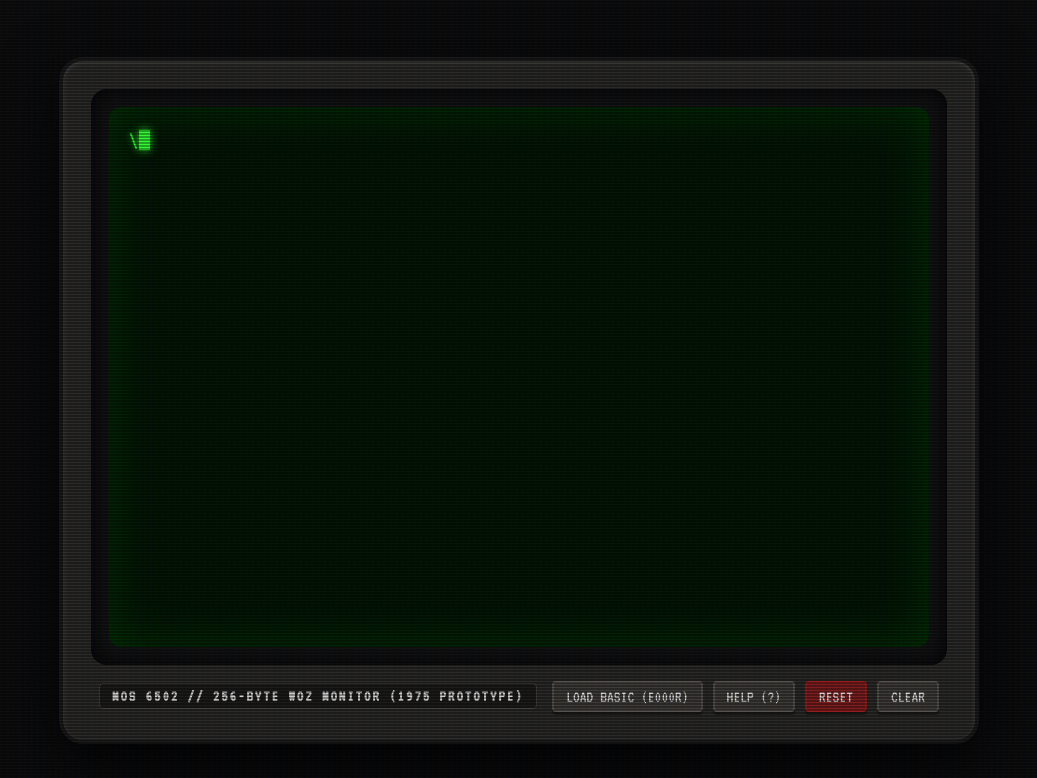
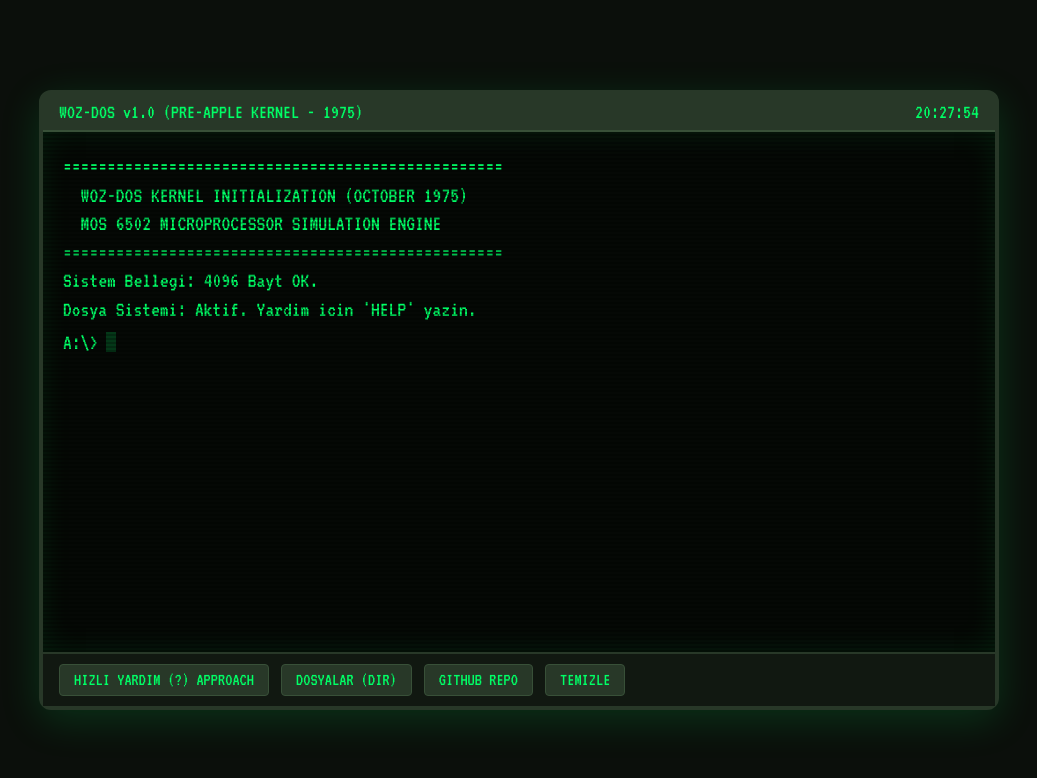
Before and after one commit to Muhammed3000-beep/APPLE, a plain HTML site: page index.html in a window 1280 px wide. Shown: the top 778 px of the page, without its empty margins (121-1158 px from the left). Drawn offline with Linux system fonts and the light colour scheme.

Commit message:
Update index.html

```diff
--- a/index.html
+++ b/index.html
@@ -3,21 +3,18 @@
 <head>
 <meta charset="UTF-8">
 <meta name="viewport" content="width=device-width, initial-scale=1.0">
-<title>WOZ-MON // PRE-APPLE I ROM MONITOR (1975)</title>
+<title>WOZ-DOS // 1975 RETRO KERNEL & SHELL</title>
 <style>
   @import url('https://fonts.googleapis.com/css2?family=VT323&display=swap');
 
-  * {
-    box-sizing: border-box;
-    user-select: none;
-  }
+  * { box-sizing: border-box; user-select: none; }
 
   body {
-    background-color: #0d0d0d;
-    color: #33ff33;
-    font-family: 'VT323', 'Courier New', monospace;
+    background-color: #0b0f0b;
+    color: #00ff66;
+    font-family: 'VT323', monospace;
     margin: 0;
-    padding: 0;
+    padding: 20px;
     display: flex;
     justify-content: center;
     align-items: center;
@@ -25,405 +22,232 @@
     overflow: hidden;
   }
 
-  .monitor-casing {
-    background: #2b2927;
-    padding: 28px;
-    border-radius: 24px;
-    box-shadow: 0 20px 60px rgba(0,0,0,0.9), inset 0 2px 5px rgba(255,255,255,0.15);
-    border: 4px solid #1a1918;
-    width: 95vw;
-    max-width: 920px;
+  .desktop {
+    background: #182018;
+    border: 4px solid #283828;
+    border-radius: 12px;
+    width: 100%;
+    max-width: 960px;
+    height: 620px;
+    display: flex;
+    flex-direction: column;
+    box-shadow: 0 10px 40px rgba(0,255,102,0.15);
   }
 
-  .bezel {
-    background: #141414;
-    padding: 18px;
-    border-radius: 16px;
-    box-shadow: inset 0 0 25px #000;
-    position: relative;
+  .header-bar {
+    background: #283828;
+    color: #00ff66;
+    padding: 8px 16px;
+    font-size: 20px;
+    display: flex;
+    justify-content: space-between;
+    align-items: center;
+    border-bottom: 2px solid #385038;
   }
 
-  .crt {
-    background-color: #031403;
-    border-radius: 12px;
+  .terminal-screen {
+    flex: 1;
+    background-color: #050805;
     padding: 20px;
-    height: 540px;
     overflow-y: auto;
+    font-size: 22px;
+    line-height: 1.3;
     position: relative;
-    box-shadow: inset 0 0 50px rgba(0, 255, 0, 0.15);
-    text-shadow: 0 0 6px rgba(51, 255, 51, 0.75);
-    font-size: 22px;
-    line-height: 1.25;
-    letter-spacing: 1px;
+    box-shadow: inset 0 0 30px rgba(0,255,102,0.1);
   }
 
-  /* Scanlines */
-  .crt::before {
+  /* CRT Scanlines */
+  .terminal-screen::before {
     content: " ";
     display: block;
-    position: fixed;
+    position: absolute;
     top: 0; left: 0; bottom: 0; right: 0;
-    background: linear-gradient(rgba(18, 16, 16, 0) 50%, rgba(0, 0, 0, 0.35) 50%), linear-gradient(90deg, rgba(255, 0, 0, 0.04), rgba(0, 255, 0, 0.02), rgba(0, 0, 255, 0.04));
-    z-index: 10;
-    background-size: 100% 3px, 6px 100%;
+    background: linear-gradient(rgba(18,16,16,0) 50%, rgba(0,0,0,0.25) 50%);
+    background-size: 100% 4px;
+    z-index: 5;
     pointer-events: none;
   }
 
-  .crt::-webkit-scrollbar {
-    width: 8px;
-  }
-  .crt::-webkit-scrollbar-thumb {
-    background: #1f7a1f;
-  }
-
-  .output-line {
-    white-space: pre-wrap;
-    word-break: break-all;
-    margin: 0;
-  }
+  .line { white-space: pre-wrap; word-break: break-all; margin: 0; }
 
   .input-row {
     display: flex;
     align-items: center;
+    margin-top: 4px;
   }
 
-  .prompt-char {
-    margin-right: 4px;
-  }
+  .prompt { margin-right: 6px; color: #00ff66; }
 
-  #cmd-input {
+  #cli-input {
     background: transparent;
     border: none;
-    color: #33ff33;
-    font-family: 'VT323', 'Courier New', monospace;
+    color: #00ff66;
+    font-family: 'VT323', monospace;
     font-size: 22px;
     outline: none;
     width: 100%;
-    text-transform: uppercase;
-    text-shadow: 0 0 6px rgba(51, 255, 51, 0.75);
     caret-color: transparent;
   }
 
   .cursor {
     display: inline-block;
-    width: 11px;
+    width: 10px;
     height: 20px;
-    background-color: #33ff33;
-    animation: blink 0.8s steps(2, start) infinite;
+    background-color: #00ff66;
+    animation: blink 0.8s infinite;
     vertical-align: middle;
-    margin-left: -4px;
-    box-shadow: 0 0 8px #33ff33;
+    margin-left: 2px;
   }
 
-  @keyframes blink {
-    to { visibility: hidden; }
+  @keyframes blink { 0%, 100% { opacity: 1; } 50% { opacity: 0; } }
+
+  .taskbar {
+    background: #111811;
+    padding: 10px 16px;
+    display: flex;
+    gap: 12px;
+    border-top: 2px solid #283828;
   }
 
-  .hardware-bar {
-    display: flex;
-    justify-content: space-between;
-    align-items: center;
-    margin-top: 16px;
-    padding: 0 8px;
-    color: #a8a29e;
-    font-size: 16px;
+  button.sys-btn {
+    background: #283828;
+    color: #00ff66;
+    border: 1px solid #385038;
+    padding: 6px 14px;
+    font-family: 'VT323', monospace;
+    font-size: 18px;
+    cursor: pointer;
+    border-radius: 4px;
   }
-
-  .badge {
-    background: #1c1a18;
-    border: 1px solid #44403c;
-    padding: 4px 12px;
-    border-radius: 4px;
-    letter-spacing: 2px;
-    color: #d6d3d1;
-    font-weight: bold;
-  }
-
-  .hw-buttons {
-    display: flex;
-    gap: 10px;
-  }
-
-  button.hw-btn {
-    background: #3f3b37;
-    color: #e7e5e4;
-    border: 2px solid #57534e;
-    border-radius: 4px;
-    padding: 5px 12px;
-    font-family: 'VT323', monospace;
-    font-size: 17px;
-    cursor: pointer;
-    box-shadow: 0 3px 0 #1c1917;
-    transition: all 0.05s;
-  }
-
-  button.hw-btn:active {
-    transform: translateY(3px);
-    box-shadow: 0 0 0 #1c1917;
-  }
-
-  button.hw-btn.reset {
-    background: #7f1d1d;
-    border-color: #991b1b;
-  }
+  button.sys-btn:hover { background: #385038; }
 </style>
 </head>
 <body>
 
-<div class="monitor-casing">
-  <div class="bezel">
-    <div class="crt" id="terminal" onclick="document.getElementById('cmd-input').focus()">
-      <div id="output"></div>
-      <div class="input-row">
-        <span class="prompt-char" id="prompt-symbol">\</span>
-        <span id="typed-text"></span><span class="cursor"></span>
-        <input type="text" id="cmd-input" autocomplete="off" autocorrect="off" autocapitalize="characters" spellcheck="false" autofocus>
-      </div>
+<div class="desktop">
+  <div class="header-bar">
+    <span>WOZ-DOS v1.0 (PRE-APPLE KERNEL - 1975)</span>
+    <span id="clock">00:00:00</span>
+  </div>
+
+  <div class="terminal-screen" id="screen" onclick="document.getElementById('cli-input').focus()">
+    <div id="output"></div>
+    <div class="input-row">
+      <span class="prompt" id="prompt-label">A:\&gt;</span>
+      <span id="typed"></span><span class="cursor"></span>
+      <input type="text" id="cli-input" autocomplete="off" spellcheck="false" autofocus>
     </div>
   </div>
-  <div class="hardware-bar">
-    <div class="badge">MOS 6502 // 256-BYTE WOZ MONITOR (1975 PROTOTYPE)</div>
-    <div class="hw-buttons">
-      <button class="hw-btn" onclick="loadDemoProgram()">LOAD BASIC (E000R)</button>
-      <button class="hw-btn" onclick="showHelp()">HELP (?)</button>
-      <button class="hw-btn reset" onclick="hardwareReset()">RESET</button>
-      <button class="hw-btn" onclick="clearScreen()">CLEAR</button>
-    </div>
+
+  <div class="taskbar">
+    <button class="sys-btn" onclick="runCommand('HELP')">HIZLI YARDIM (?) APPROACH</button>
+    <button class="sys-btn" onclick="runCommand('DIR')">DOSYALAR (DIR)</button>
+    <button class="sys-btn" onclick="runCommand('GITHUB')">GITHUB REPO</button>
+    <button class="sys-btn" onclick="runCommand('CLS')">TEMIZLE</button>
   </div>
 </div>
 
 <script>
-  // 64KB Virtual Memory (0x0000 - 0xFFFF)
-  const memory = new Uint8Array(65536);
-  let lastAddress = 0x0000;
-  let storeAddress = 0x0000;
+  // Sanal Dosya Sistemi (In-Memory File System)
+  const fileSystem = {
+    "README.TXT": "WOZ-DOS 1975 Prototip Sistemine Hos Geldiniz.\nBu sistem Apple I oncesi doneme ait minimalist komut seti sunar.\n",
+    "APPLE.CFG": "KERNEL_TYPE=WOZ_MONITOR\nCPU=MOS_6502_EMULATOR\nMEMORY=4KB_RAM\nSTATUS=EXPERIMENTAL\n",
+    "NOTE.TXT": "GitHub uzerinden yayinlamak icin index.html dosyasini repoya ekleyin."
+  };
 
   const outputEl = document.getElementById('output');
-  const inputEl = document.getElementById('cmd-input');
-  const typedEl = document.getElementById('typed-text');
-  const terminalEl = document.getElementById('terminal');
+  const inputEl = document.getElementById('cli-input');
+  const typedEl = document.getElementById('typed');
+  const screenEl = document.getElementById('screen');
 
-  function initROM() {
-    memory.fill(0x00);
-    // Woz Monitor ROM (FF00 - FFFF) gercek hex baytlari
-    const wozMonBytes = [
-      0xD8, 0x58, 0xA0, 0x7F, 0x8C, 0x12, 0xD0, 0xA9, 0xA7, 0x8D, 0x11, 0xD0, 0x8D, 0x13, 0xD0, 0xC9,
-      0xDF, 0xF0, 0x13, 0xC9, 0x9B, 0xF0, 0x03, 0xC8, 0x10, 0x0F, 0xA9, 0xDC, 0x20, 0xEF, 0xFF, 0xA9,
-      0x8D, 0x20, 0xEF, 0xFF, 0xA0, 0x01, 0x88, 0x30, 0xF6, 0xAD, 0x11, 0xD0, 0x10, 0xFB, 0xAD, 0x10,
-      0xD0, 0x99, 0x00, 0x02, 0x20, 0xEF, 0xFF, 0xC9, 0x8D, 0xD0, 0xD4, 0xA0, 0xFF, 0xA9, 0x00, 0xAA
-    ];
-    for (let i = 0; i < wozMonBytes.length; i++) {
-      memory[0xFF00 + i] = wozMonBytes[i];
-    }
-    // Easter egg mesajlari bellek icinde
-    const msg = "1975 HOMEBREW COMPUTER CLUB - STEVE WOZNIAK 6502 BREADBOARD PROTOTYPE";
-    for (let i = 0; i < msg.length; i++) {
-      memory[0x0300 + i] = msg.charCodeAt(i);
-    }
+  function print(text = "") {
+    const div = document.createElement('div');
+    div.className = 'line';
+    div.textContent = text;
+    outputEl.appendChild(div);
+    screenEl.scrollTop = screenEl.scrollHeight;
   }
 
-  function printLine(text = "") {
-    const div = document.createElement('div');
-    div.className = 'output-line';
-    div.textContent = text;
-    outputEl.appendChild(div);
-    terminalEl.scrollTop = terminalEl.scrollHeight;
+  function boot() {
+    print("==================================================");
+    print("  WOZ-DOS KERNEL INITIALIZATION (OCTOBER 1975)    ");
+    print("  MOS 6502 MICROPROCESSOR SIMULATION ENGINE       ");
+    print("==================================================");
+    print("Sistem Bellegi: 4096 Bayt OK.");
+    print("Dosya Sistemi: Aktif. Yardim icin 'HELP' yazin.");
+    print("");
   }
 
-  function toHex(num, len = 2) {
-    return num.toString(16).toUpperCase().padStart(len, '0');
-  }
+  function runCommand(cmdStr) {
+    const raw = cmdStr.trim();
+    print("A:\\>" + raw);
+    const parts = raw.split(" ");
+    const cmd = parts[0].toUpperCase();
+    const arg1 = parts[1] || "";
+    const arg2 = parts.slice(2).join(" ");
 
-  function bootSequence() {
-    outputEl.innerHTML = "";
-    printLine("************************************************************");
-    printLine("*  MOS TECHNOLOGY 6502 BREADBOARD PROTOTYPE (OCTOBER 1975) *");
-    printLine("*  WOZ MONITOR v0.1 - PRE-APPLE I ROM SYSTEM (256 BYTES)   *");
-    printLine("************************************************************");
-    printLine("RAM: 4096 BYTES OK   |   ROM: $FF00-$FFFF   |   VIDEO: 40X24");
-    printLine("NO GRAPHICS. NO FILESYSTEM. NO MOUSE. PURE HEXADECIMAL.");
-    printLine("KOMUTLAR ICIN '?' YAZIP ENTER'A BASIN.");
-    printLine("");
-    printLine("\");
-  }
-
-  function showHelp() {
-    printLine("");
-    printLine("--- WOZ MONITOR (1975) KULLANIM KILAVUZU ---");
-    printLine("1. BELLEK OKUMA     : FF00          -> FF00 adresindeki bayti gosterir");
-    printLine("2. ARALIK OKUMA     : FF00.FF1F     -> FF00 ile FF1F arasini doker");
-    printLine("3. BELLEGE YAZMA    : 0200: A9 42   -> 0200 adresine hex veri yazar");
-    printLine("4. PROGRAM CALISTIR : E000R         -> Belirtilen adresteki kodu calistirir");
-    printLine("5. ASCII DUMP       : 0300.0345A    -> Bellegi metin olarak okur");
-    printLine("6. TEMIZLE          : CLEAR         -> Ekrani siler");
-    printLine("-------------------------------------------");
-    printLine("\");
-  }
-
-  function executeCommand(raw) {
-    const cmd = raw.trim().toUpperCase();
-    printLine("\" + cmd);
-
-    if (!cmd) return;
-
-    if (cmd === "?" || cmd === "HELP") {
-      showHelp();
-      return;
+    if (cmd === "HELP" || cmd === "?") {
+      print("Mevcut Komutlar:");
+      print("  DIR              - Tum dosyalari listeler");
+      print("  TYPE <dosya>     - Belge icerigini gosterir");
+      print("  EDIT <dosya> <metn> - Yeni belge olusturur veya duzenler");
+      print("  DEL <dosya>      - Dosya siler");
+      print("  GITHUB           - GitHub deposu baglantisini ve rehberini gosterir");
+      print("  CLS              - Ekrani temizler");
+      print("  VER              - Sistem surum bilgisini gosterir");
+    } else if (cmd === "DIR") {
+      print("Dizin: A:\\");
+      let count = 0;
+      let totalBytes = 0;
+      for (let f in fileSystem) {
+        print(`  ${f.padEnd(12)} ${fileSystem[f].length} BYTES`);
+        count++;
+        totalBytes += fileSystem[f].length;
+      }
+      print(`  Toplam ${count} dosya, ${totalBytes} bayt kullaniliyor.`);
+    } else if (cmd === "TYPE") {
+      if (!arg1) {
+        print("HATA: Dosya adi belirtilmedi. (Ornek: TYPE README.TXT)");
+      } else if (fileSystem[arg1.toUpperCase()]) {
+        print("--- " + arg1.toUpperCase() + " ---");
+        print(fileSystem[arg1.toUpperCase()]);
+      } else {
+        print("HATA: Dosya bulunamadi!");
+      }
+    } else if (cmd === "EDIT") {
+      if (!arg1) {
+        print("HATA Kullanim: EDIT <DOSYA_ADI> <METIN>");
+      } else {
+        const fname = arg1.toUpperCase();
+        const content = arg2 || "Bos Belge";
+        fileSystem[fname] = content + "\n";
+        print(`BASARILI: '${fname}' olusturuldu / guncellendi.`);
+      }
+    } else if (cmd === "DEL") {
+      if (fileSystem[arg1.toUpperCase()]) {
+        delete fileSystem[arg1.toUpperCase()];
+        print(`DOSYA SILINDI: ${arg1.toUpperCase()}`);
+      } else {
+        print("HATA: Boyle bir dosya yok.");
+      }
+    } else if (cmd === "GITHUB") {
+      print("=== GITHUB DEPO YAYINLAMA REHBERI ===");
+      print("1. GitHub'da yeni bir public repository olusturun.");
+      print("2. Bu kodu 'index.html' adiyla commit'leyin.");
+      print("3. Settings > Pages menusunden 'main' dalini secip aktif edin.");
+      print("Deponuz Apple oncesi tum retro kodlarinizla yayina hazirdir!");
+    } else if (cmd === "CLS") {
+      outputEl.innerHTML = "";
+    } else if (cmd === "VER") {
+      print("WOZ-DOS Kernel 0.95 (Pre-Apple Homebrew Edition)");
+    } else if (raw !== "") {
+      print(`HATA: Taninmayan komut '${raw}'. Yardim icin 'HELP' yazin.`);
     }
-
-    if (cmd === "CLEAR" || cmd === "CLS") {
-      outputEl.innerHTML = "";
-      return;
-    }
-
-    if (cmd === "RESET") {
-      hardwareReset();
-      return;
-    }
-
-    // ASCII Dump (Orn: 0300.0345A)
-    if (/^[0-9A-F]{1,4}\.[0-9A-F]{1,4}A$/.test(cmd)) {
-      const parts = cmd.slice(0, -1).split('.');
-      const start = parseInt(parts[0], 16);
-      const end = parseInt(parts[1], 16);
-      let str = "";
-      for (let addr = start; addr <= Math.min(end, start + 512); addr++) {
-        const c = memory[addr];
-        str += (c >= 32 && c <= 126) ? String.fromCharCode(c) : ".";
-      }
-      printLine(toHex(start, 4) + ": " + str);
-      return;
-    }
-
-    // Program Calistirma (Orn: E000R veya 0200R)
-    if (/^[0-9A-F]{1,4}R$/.test(cmd)) {
-      const addr = parseInt(cmd.slice(0, -1), 16);
-      printLine(toHex(addr, 4) + ": " + toHex(memory[addr]));
-      if (addr === 0xE000) {
-        startIntegerBasic();
-      } else {
-        printLine("EXECUTING 6502 MACHINE CODE AT $" + toHex(addr, 4) + "...");
-        printLine("BRK ($00) ENCOUNTERED - RETURNED TO MONITOR.");
-      }
-      return;
-    }
-
-    // Bellege Yazma (Orn: 0200: A9 01 8D 00)
-    if (cmd.includes(":")) {
-      const [addrPart, dataPart] = cmd.split(":");
-      const addr = parseInt(addrPart.trim(), 16);
-      if (isNaN(addr) || addr < 0 || addr > 0xFFFF) {
-        printLine("ERR: INVALID ADDRESS");
-        return;
-      }
-      storeAddress = addr;
-      const bytes = dataPart.trim().split(/\s+/).filter(Boolean);
-      let written = [];
-      for (let b of bytes) {
-        if (/^[0-9A-F]{1,2}$/.test(b)) {
-          const val = parseInt(b, 16);
-          memory[storeAddress] = val;
-          written.push(toHex(val));
-          storeAddress = (storeAddress + 1) & 0xFFFF;
-        } else {
-          printLine("ERR: SYNTAX (" + b + ")");
-          return;
-        }
-      }
-      printLine(toHex(addr, 4) + ": " + written.join(" "));
-      return;
-    }
-
-    // Aralik Okuma (Orn: FF00.FF1F)
-    if (/^[0-9A-F]{1,4}\.[0-9A-F]{1,4}$/.test(cmd)) {
-      const [startStr, endStr] = cmd.split(".");
-      const start = parseInt(startStr, 16);
-      const end = parseInt(endStr, 16);
-      if (end < start) {
-        printLine("ERR: RANGE");
-        return;
-      }
-      for (let addr = start; addr <= Math.min(end, start + 256); addr += 8) {
-        let line = toHex(addr, 4) + ":";
-        for (let offset = 0; offset < 8 && (addr + offset) <= end; offset++) {
-          line += " " + toHex(memory[addr + offset]);
-        }
-        printLine(line);
-      }
-      lastAddress = end;
-      return;
-    }
-
-    // Tekil Adres Okuma (Orn: FF00)
-    if (/^[0-9A-F]{1,4}$/.test(cmd)) {
-      const addr = parseInt(cmd, 16);
-      lastAddress = addr;
-      printLine(toHex(addr, 4) + ": " + toHex(memory[addr]));
-      return;
-    }
-
-    printLine("ERR: UNKNOWN HEX SYNTAX (TRY '?' FOR HELP)");
-  }
-
-  let basicMode = false;
-
-  function startIntegerBasic() {
-    basicMode = true;
-    document.getElementById('prompt-symbol').textContent = ">";
-    printLine("");
-    printLine("*** APPLE INTEGER BASIC (1976 CASSETTE LOAD) ***");
-    printLine("2048 BYTES FREE");
-    printLine("ORNEK: PRINT 2+2   VEYA   EXIT (MONITORA DON)");
-  }
-
-  function handleBasicCommand(raw) {
-    const cmd = raw.trim().toUpperCase();
-    printLine(">" + cmd);
-    if (cmd === "EXIT" || cmd === "BYE" || cmd === "MON") {
-      basicMode = false;
-      document.getElementById('prompt-symbol').textContent = "\";
-      printLine("RETURNED TO WOZ MONITOR.");
-      return;
-    }
-    if (cmd.startsWith("PRINT ")) {
-      const expr = cmd.slice(6).trim();
-      if (expr.startsWith('"') && expr.endsWith('"')) {
-        printLine(expr.slice(1, -1));
-      } else {
-        try {
-          if (/^[0-9+\-*/().\s]+$/.test(expr)) {
-            printLine(String(eval(expr)));
-          } else {
-            printLine("*** SYNTAX ERR");
-          }
-        } catch {
-          printLine("*** SYNTAX ERR");
-        }
-      }
-      return;
-    }
-    printLine("*** SYNTAX ERR (USE 'PRINT ...' OR 'EXIT')");
-  }
-
-  function loadDemoProgram() {
-    basicMode = false;
-    document.getElementById('prompt-symbol').textContent = "\";
-    executeCommand("E000R");
-  }
-
-  function hardwareReset() {
-    basicMode = false;
-    document.getElementById('prompt-symbol').textContent = "\";
-    initROM();
-    bootSequence();
-  }
-
-  function clearScreen() {
-    outputEl.innerHTML = "";
+    print("");
   }
 
   inputEl.addEventListener('input', () => {
-    typedEl.textContent = inputEl.value.toUpperCase();
+    typedEl.textContent = inputEl.value;
   });
 
   inputEl.addEventListener('keydown', (e) => {
@@ -431,16 +255,16 @@
       const val = inputEl.value;
       inputEl.value = '';
       typedEl.textContent = '';
-      if (basicMode) {
-        handleBasicCommand(val);
-      } else {
-        executeCommand(val);
-      }
+      runCommand(val);
     }
   });
 
-  initROM();
-  bootSequence();
+  setInterval(() => {
+    const d = new Date();
+    document.getElementById('clock').textContent = d.toTimeString().split(' ')[0];
+  }, 1000);
+
+  boot();
 </script>
 </body>
 </html>
```
